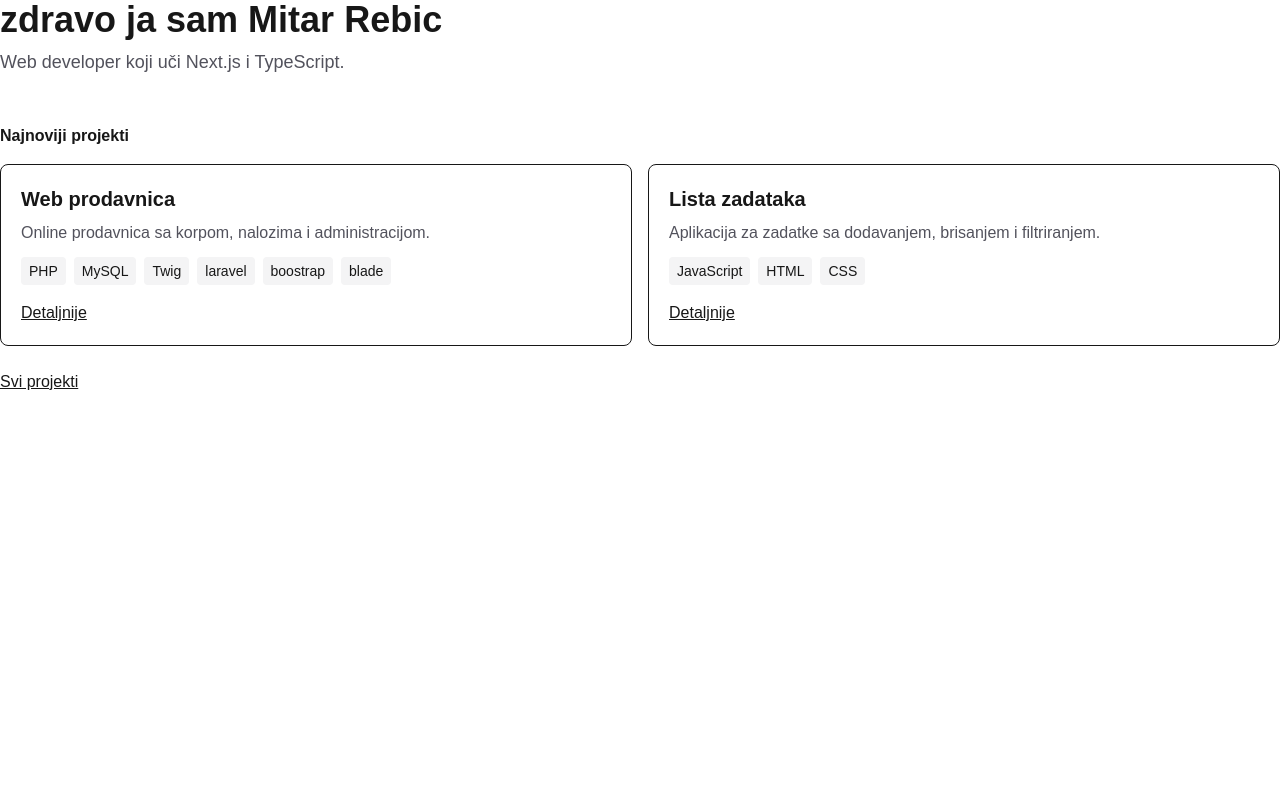
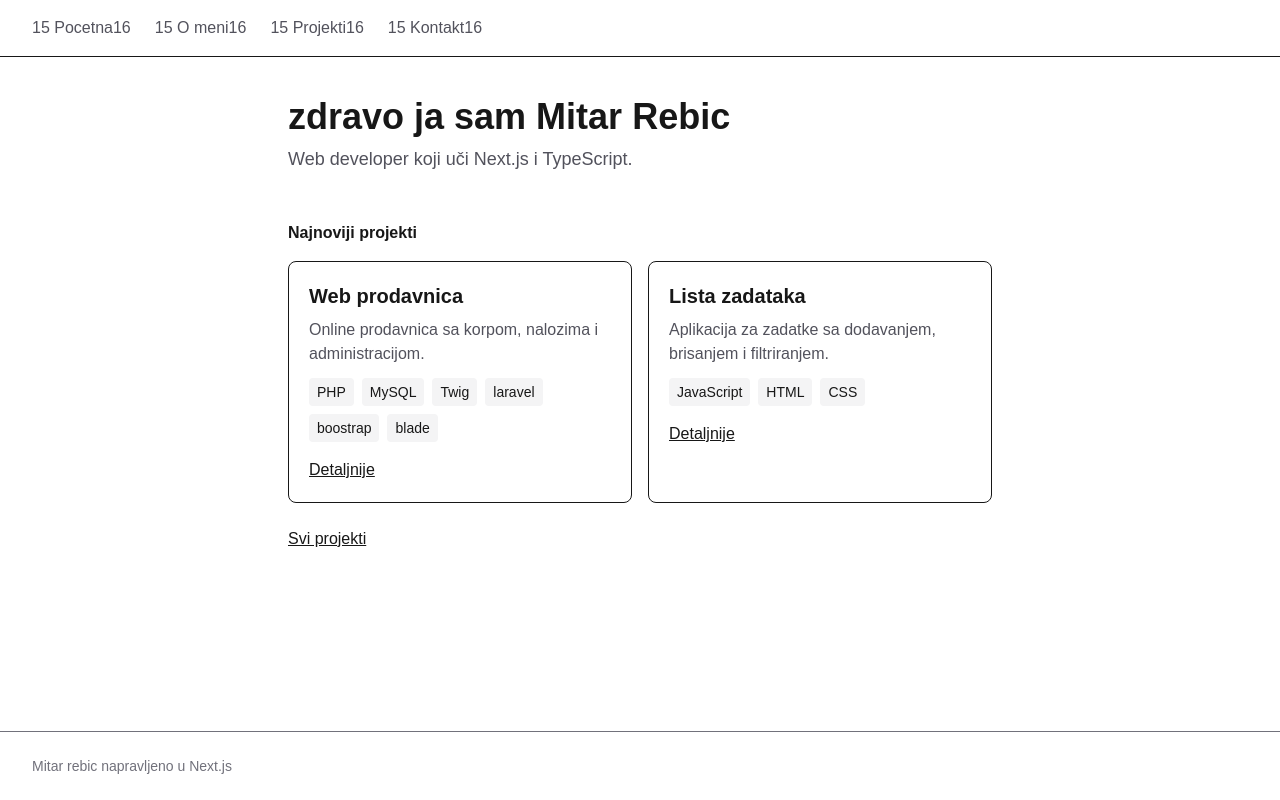
Before and after one commit to Mitar428/porfolio-site, a Next.js app: page / in a window 1280 px wide. Built offline with nearby package versions, Linux system fonts and the light colour scheme.

Commit message:
Dodati layout, meni i nove stranice

```diff
--- a/app/layout.tsx
+++ b/app/layout.tsx
@@ -1,5 +1,8 @@
+
 import type { Metadata } from "next";
 import { Geist, Geist_Mono } from "next/font/google";
+import Navigacija from "@/components/Navigacija";
+import Footer from "@/components/Footer";
 import "./globals.css";
 
 const geistSans = Geist({
@@ -13,17 +16,26 @@ const geistMono = Geist_Mono({
 });
 
 export const metadata: Metadata = {
-  title: "Create Next App",
-  description: "Generated by create next app",
+  title: {
+    default: "Ime Prezime | Portfolio",
+    template: "%s | Ime Prezime",
+  },
+  description: "Portfolio web developera: projekti, veštine i kontakt.",
 };
 
 export default function RootLayout({ children }: LayoutProps<"/">) {
   return (
     <html
-      lang="en"
+      lang="sr"
       className={`${geistSans.variable} ${geistMono.variable} h-full antialiased`}
     >
-      <body className="min-h-full flex flex-col">{children}</body>
+      <body className="min-h-full flex flex-col">
+        <Navigacija />
+        <main className="mx-auto w-full max-w-3xl flex-1 px-8 py-10">
+          {children}
+        </main>
+        <Footer />
+      </body>
     </html>
   );
 }
--- /dev/null
+++ b/app/o meni/page.tsx
@@ -0,0 +1,29 @@
+
+import type { Metadata } from "next";
+import Sekcija from "@/components/sekcija";
+
+export const metadata: Metadata = {
+  title: "o meni",
+};
+
+const vestine = ["HTML i CSS", "JavaScript", "TypeScript", "PHP", "Git i GitHub"];
+
+export default function OMeni() {
+  return (
+    <div>
+      <h1 className="text-4xl font-bold">O meni</h1>
+
+      <p className="mt-4 text-lg text-zinc-600">
+        Student sam i web developer trenutno sam na praksi gde ucim Next.js
+      </p>
+
+      <Sekcija naslov="Veštine">
+        <ul className="list-disc pl-6">
+          {vestine.map((v) => (
+            <li key={v}>{v}</li>
+          ))}
+        </ul>
+      </Sekcija>
+    </div>
+  );
+}
--- /dev/null
+++ b/components/Navigacija.tsx
@@ -0,0 +1,20 @@
+import Link from "next/link";
+
+const linkovi=[
+    {href: "/",tekst: "Pocetna" },
+    {href: "/O-meni",tekst: "O meni" },
+    {href: "/Projekti",tekst: "Projekti" },
+    {href: "/Kontakt",tekst: "Kontakt" },
+];
+
+export default function Navigacija(){
+    return(
+        <nav className="flex gap-6 border-b px-8 py-4">
+            {linkovi.map((link)=>(
+            <Link key={link.href} href={link.href} className="text-zinc-600">
+15            {link.tekst}
+16          </Link>
+            ))}
+        </nav>
+    )
+}
```
